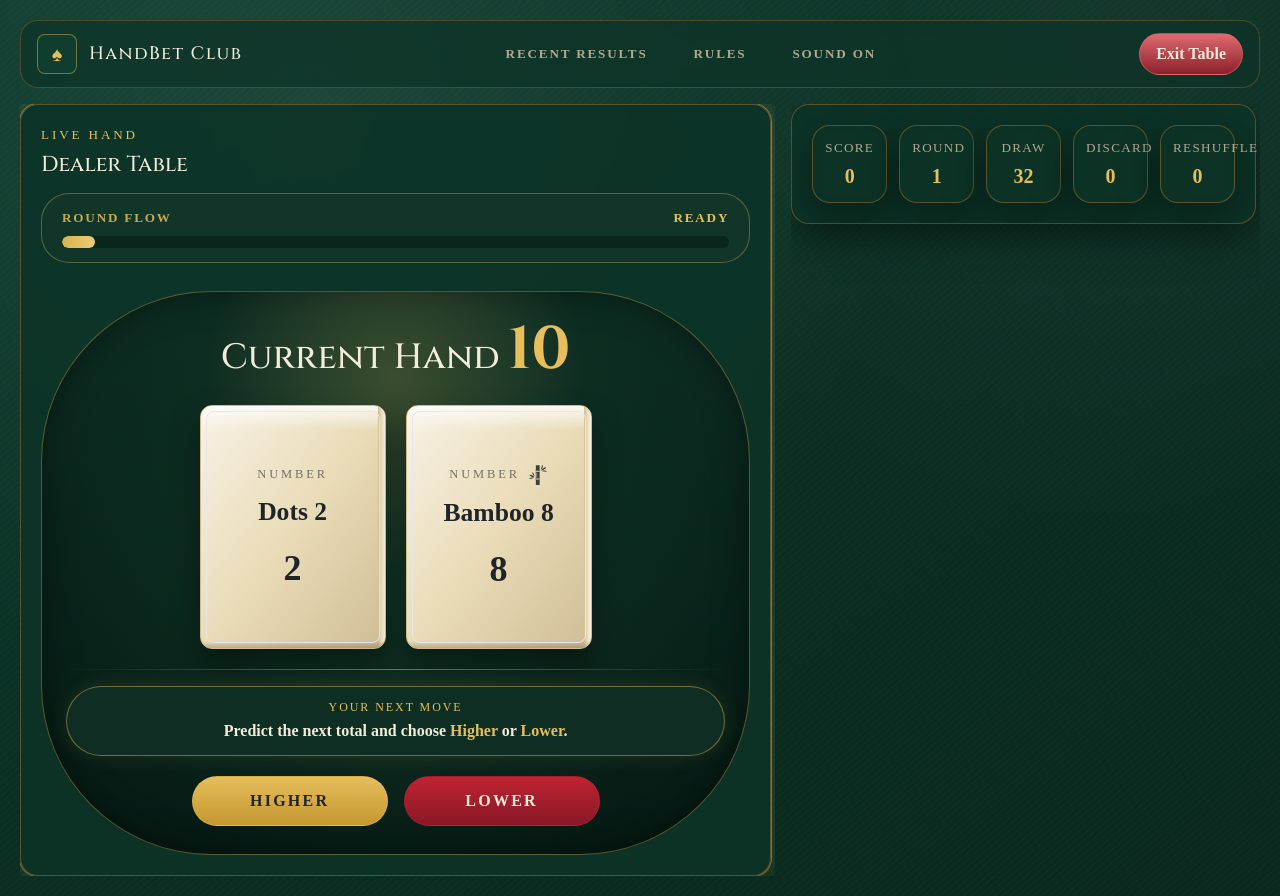
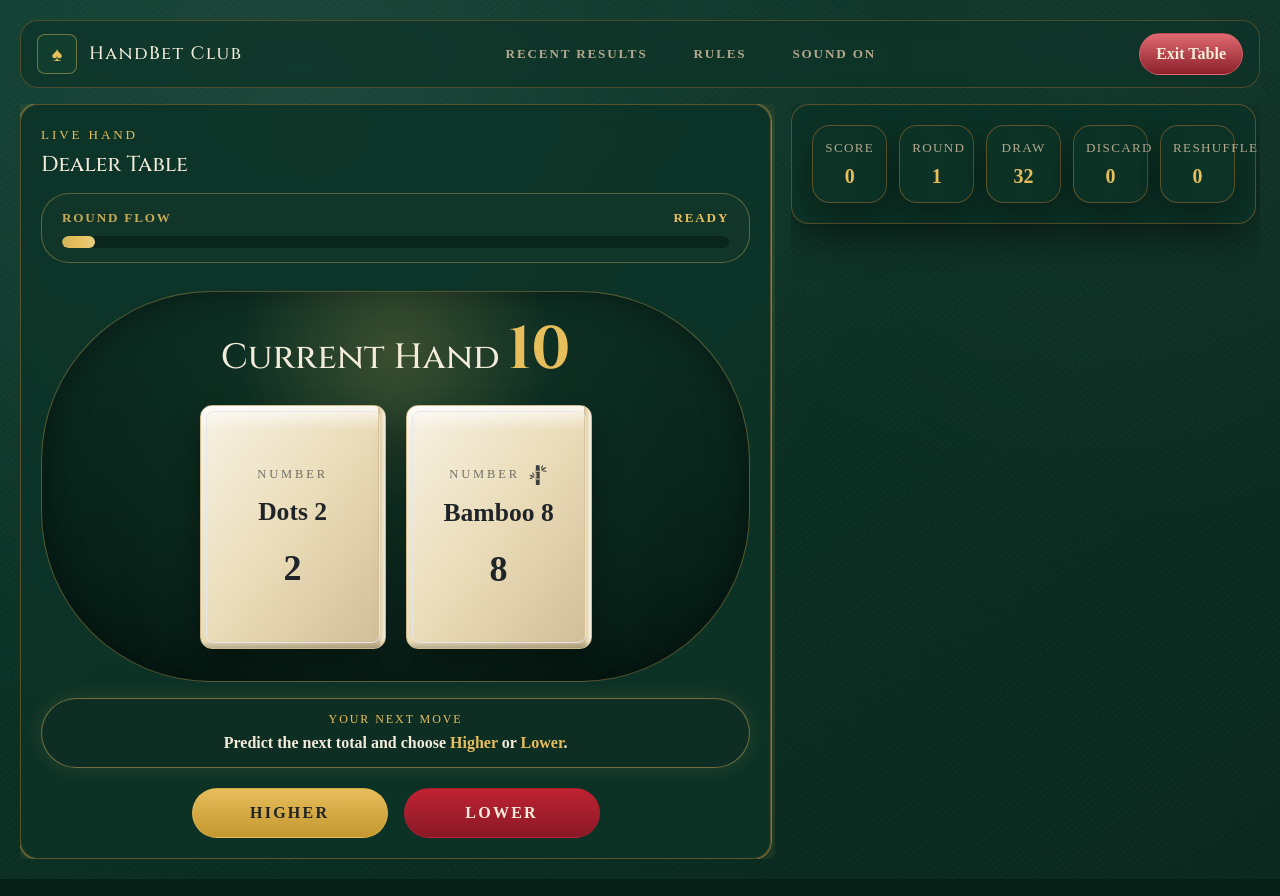
Before and after one commit to haroonnafees001/hand-betting-game, a React (Vite) app: page /game in a window 1280 px wide. Built offline with nearby package versions, Linux system fonts and the light colour scheme.

Commit message:
game page layout improvement

```diff
--- a/src/app/pages/GamePage.jsx
+++ b/src/app/pages/GamePage.jsx
@@ -284,7 +284,7 @@ export default function GamePage() {
           </button>
         </Motion.header>
 
-        <div className="grid gap-4 xl:min-h-0 xl:flex-1 xl:grid-cols-[1.45fr_0.9fr] xl:overflow-hidden">
+        <div className="grid gap-4 xl:min-h-0 xl:flex-1 xl:grid-cols-[1.45fr_0.9fr]">
           <section className="space-y-4 xl:min-h-0 xl:overflow-auto pr-1">
             <Motion.div
               {...(shouldReduceMotion
@@ -374,8 +374,10 @@ export default function GamePage() {
                     tileSizing="auto"
                   />
                 </div>
-                <div className="relative z-10 mt-3 h-px w-full bg-gradient-to-r from-transparent via-gold/50 to-transparent sm:mt-4" />
-                <Motion.div
+
+              </div>
+                <>
+           <Motion.div
                   initial={shouldReduceMotion ? false : { opacity: 0, y: 8 }}
                   animate={{ opacity: 1, y: 0 }}
                   transition={{ duration: 0.22, delay: 0.05 }}
@@ -397,9 +399,11 @@ export default function GamePage() {
                     inline
                   />
                 </div>
-              </div>
+          </>
             </Motion.div>
+
           </section>
+
 
           <aside className="space-y-6 xl:min-h-0 xl:overflow-auto pr-1">
             <Motion.div
```
